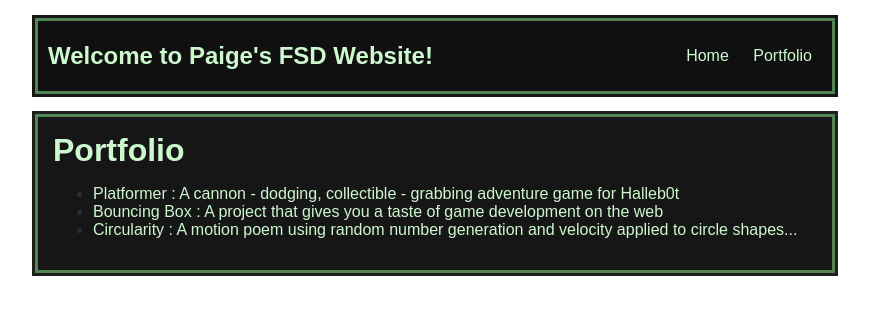
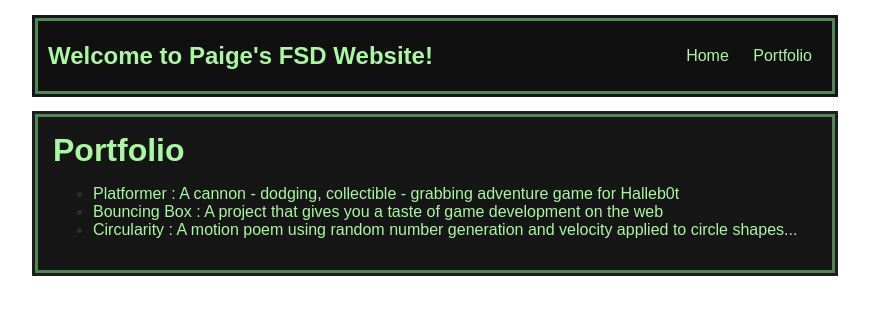
Before and after one commit to Paigez061/Paigez061.github.io, a plain HTML site: page portfolio.html in a window 1280 px wide. Shown: the whole page, without its empty margins (205-1074 px from the left). Drawn offline with Linux system fonts and the light colour scheme.

Commit message:
add index.html and css files

```diff
--- a/style.css
+++ b/style.css
@@ -39,7 +39,7 @@ h1 {
 }
 a {
     text-decoration: none;
-    color: rgb(205, 248, 206);
+    color: rgb(170, 247, 161);
 }
 
 /* main container area beneath menu */
@@ -72,12 +72,12 @@ h2, h3 {
     margin: 0px;
 }
 .pale-green {
-    color: rgb(205, 248, 206);
+    color: rgb(170, 247, 161);
 }
 
  /* portfolio styles */
 .content h1 {
-    color: rgb(205, 248, 206);
+    color: rgb(170, 247, 161);
 }
 #portfolio {
     list-style-type: none;
```
Also changed, not shown: index.html (+0 -1 lines).
